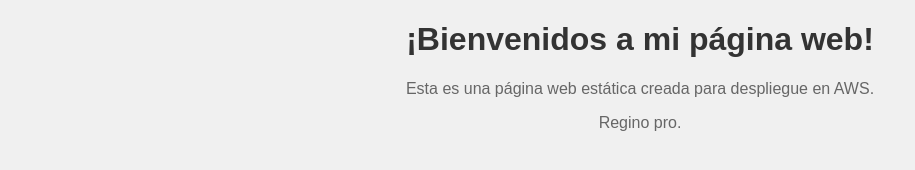
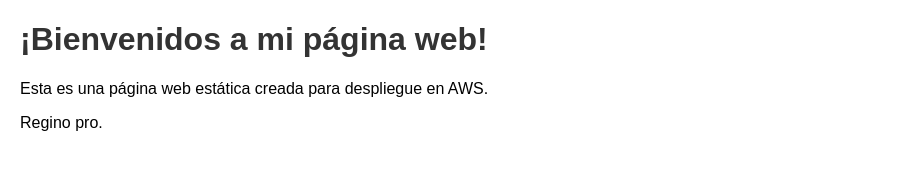
Before and after one commit to gaspargonzalez06/RepoWebTopicos2, a website: page index.html in a window 1280 px wide. Shown: the whole page, without its empty margins (0-915 px from the left). Drawn offline with Linux system fonts and the light colour scheme; files that its build step writes are made by us from their sources; files whose address does not match are found by name.

Commit message:
Update style.css
adding css

```diff
--- a/css/js/style.css
+++ b/css/js/style.css
@@ -1,15 +1,24 @@
 body {
     font-family: Arial, sans-serif;
-    background-color: #f0f0f0;
-    margin: 0;
-    padding: 0;
-    text-align: center;
+    margin: 20px;
 }
 
 h1 {
     color: #333;
 }
 
-p {
-    color: #666;
+#calculadora {
+    margin: 20px 0;
 }
+
+#calculadora input {
+    margin: 5px;
+}
+
+#calculadora button {
+    margin: 5px;
+}
+
+#resultado {
+    font-weight: bold;
+}
```
